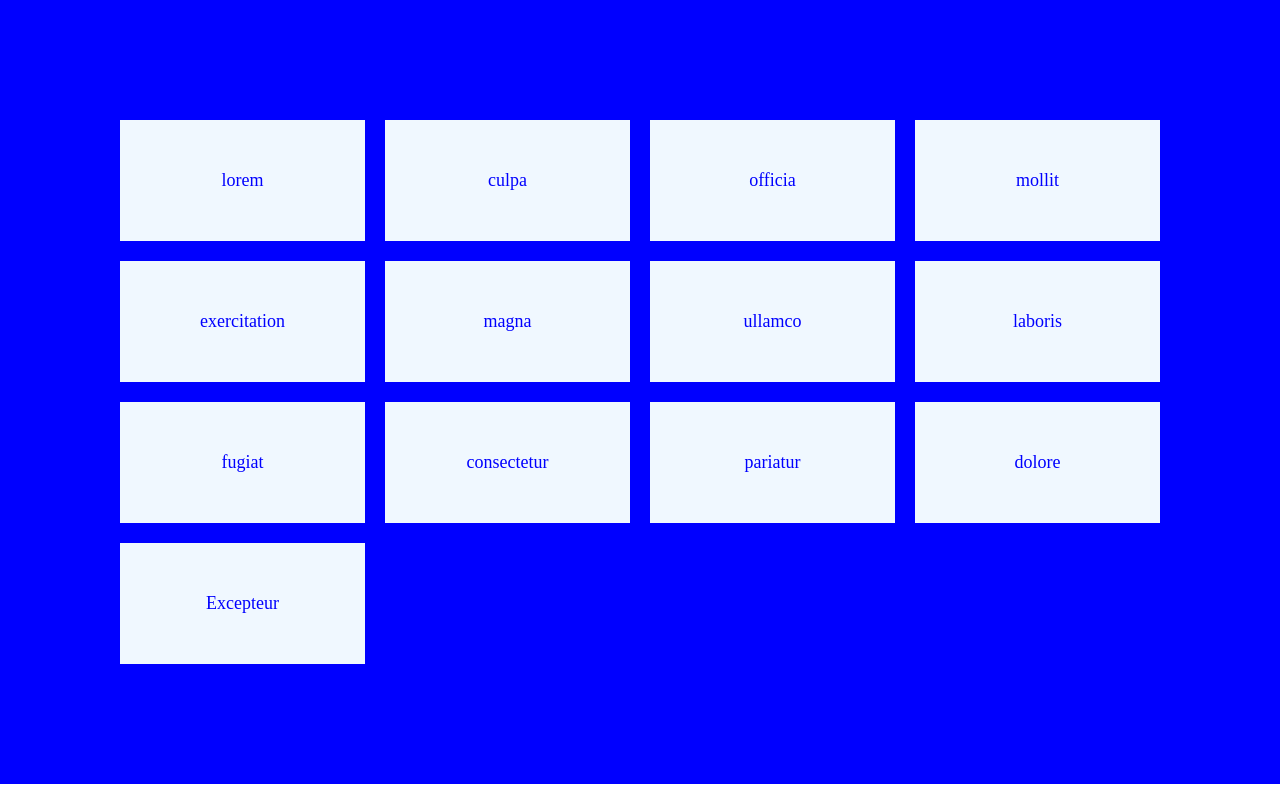
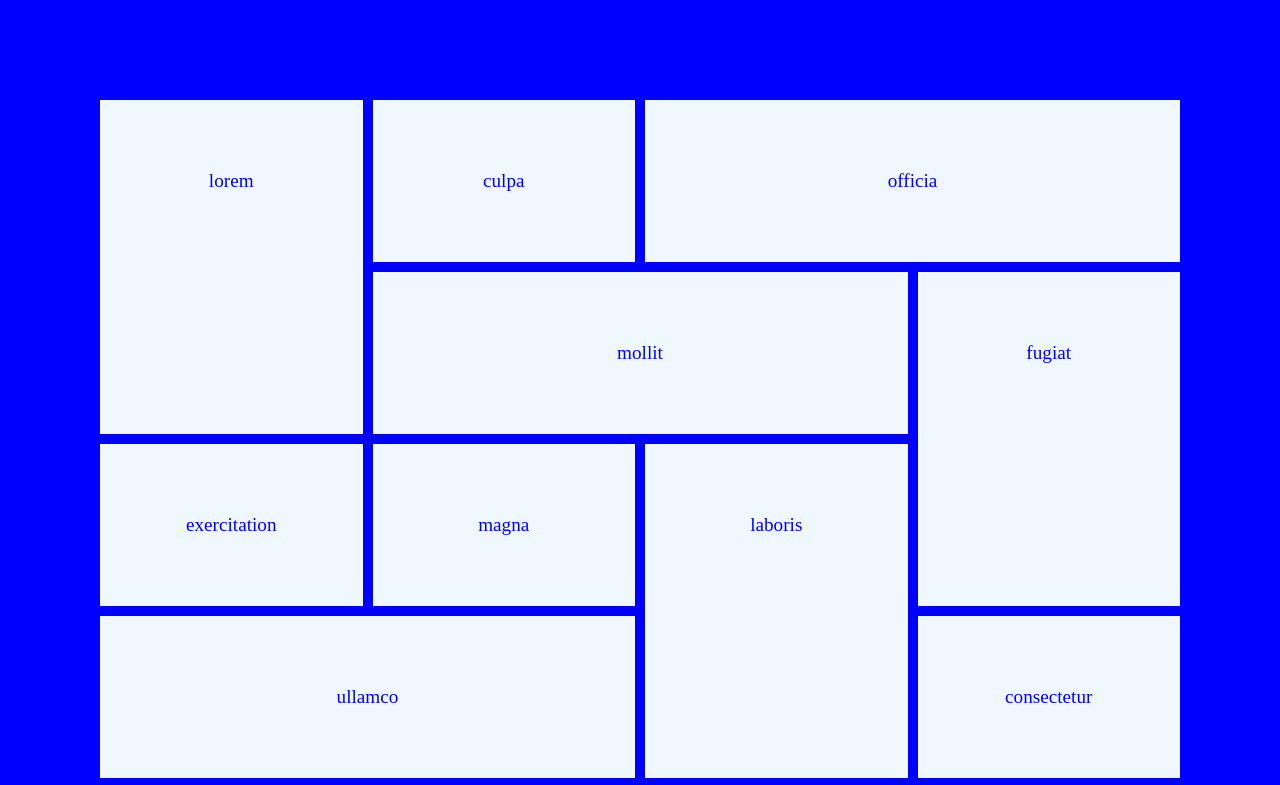
Before and after one commit to Katrin2108/emushkudiani9, a plain HTML site: page index.html in a window 1280 px wide. Shown: the top 785 px of the page. Drawn offline with Linux system fonts and the light colour scheme.

Commit message:
end correct

```diff
--- a/css/style.css
+++ b/css/style.css
@@ -5,59 +5,72 @@
 }
 .grid-tittle{
     display: grid;
-    grid-template-columns: repeat(4,1fr);
-    gap: 20px;
+    grid-template-columns: repeat(4, 1fr);
+    gap: 10px;
+    grid-auto-rows: minmax(100px, auto);
+    padding: 100px;
     background-color: blue;
-    padding: 120px;
+    color: blue;
 }
-.card {
+.grid-tittle div {
+    padding: 70px 0;
     text-align: center;
-    font-size: large;
+    font-size: larger;
     background-color: aliceblue;
     justify-content: space-between;
-    padding: 50px 0;
-    color: blue;
 }
 .card-1 {
-   grid-column: 1;
-   grid-row: 1;
-}
-.card-1 {
-    grid-template-areas: lorem;
+    grid-column: 1;
+    grid-row: 1 / span 2;
 }
 .card-2 {
-    grid-template-areas: culpa;
+    grid-column: 2;
+    grid-row: 1/span2;
 }
 .card-3{
-   grid-template-areas: officia;
+    grid-column: 3 / span 2;
+    grid-row: 1;
 }
 .card-4 {
-    grid-template-areas: mollit;
+    grid-column: 2 / span 2;
+    grid-row: 2;
 }
 .card-5{
-    grid-template-areas: exercitation;
+    grid-column: 1;
+    grid-row: 3;
 }
 .card-6{
-    grid-template-areas: magna;
+    grid-column:2 ;
+    grid-row:3 ;
 }
 .card-7{
-    grid-template-areas: ullamco;
+    grid-column:1 / span 2 ;
+    grid-row: 4;
 }
 .card-8{
-    grid-template-areas: laboris;
+    grid-column: 3;
+    grid-row: 3/ span 2;
 }
 .card-9{
-    grid-template-areas: fugiat;
+    grid-column:4 ;
+    grid-row:2 /span 2 ;
 }
 .card-10{
-    grid-template-areas: consectetur;
+    grid-column: 4;
+    grid-row: 4;
 }
 .card-11{
-    grid-template-rows: pariatur;
+    grid-column: 1;
+    grid-row: 5;
 }
 .card-12{
-    grid-template-areas:dolore ;
+    grid-column:2 / span 2 ;
+    grid-row:5 ;
 }
 .card-13{
-    grid-template-areas:Excepteur ;
+    grid-column: 4;
+    grid-row: 5;
 }
+.card card-1{
+   text-align: justify;
+}
--- a/index.html
+++ b/index.html
@@ -8,7 +8,6 @@
         <title>emushkudiani9</title>
     </head>
     <body>
-            <div class="container">
          <div class="grid-tittle">
             <div class="card card-1">lorem</div>
             <div class="card card-2">culpa</div>
@@ -24,6 +23,5 @@
             <div class="card card-12">dolore</div>
             <div class="card card-13">Excepteur</div>
         </div>
-            </div>
     </body>
 </html>
```
Lines whose indentation alone changed are shown as unchanged.
